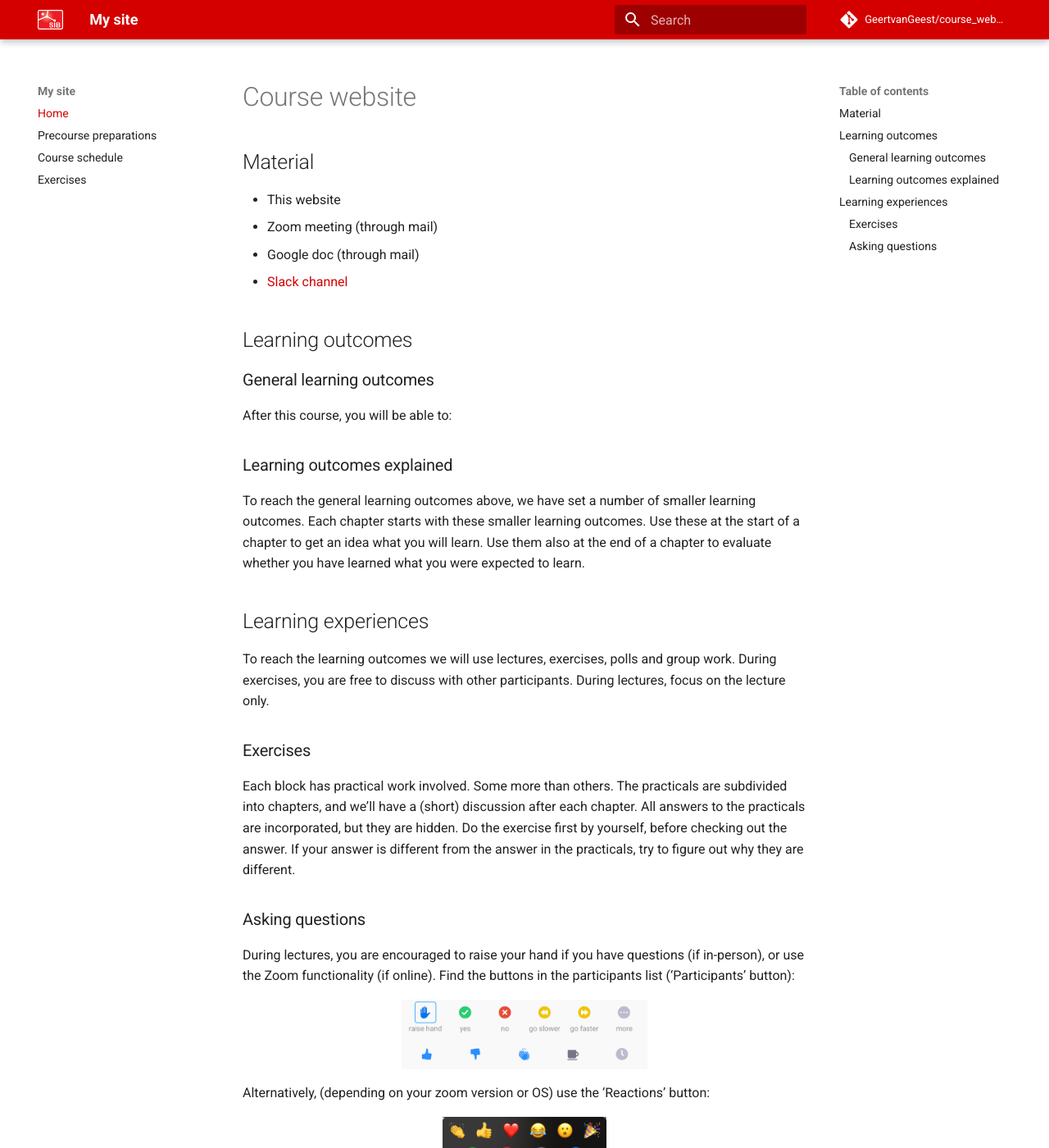
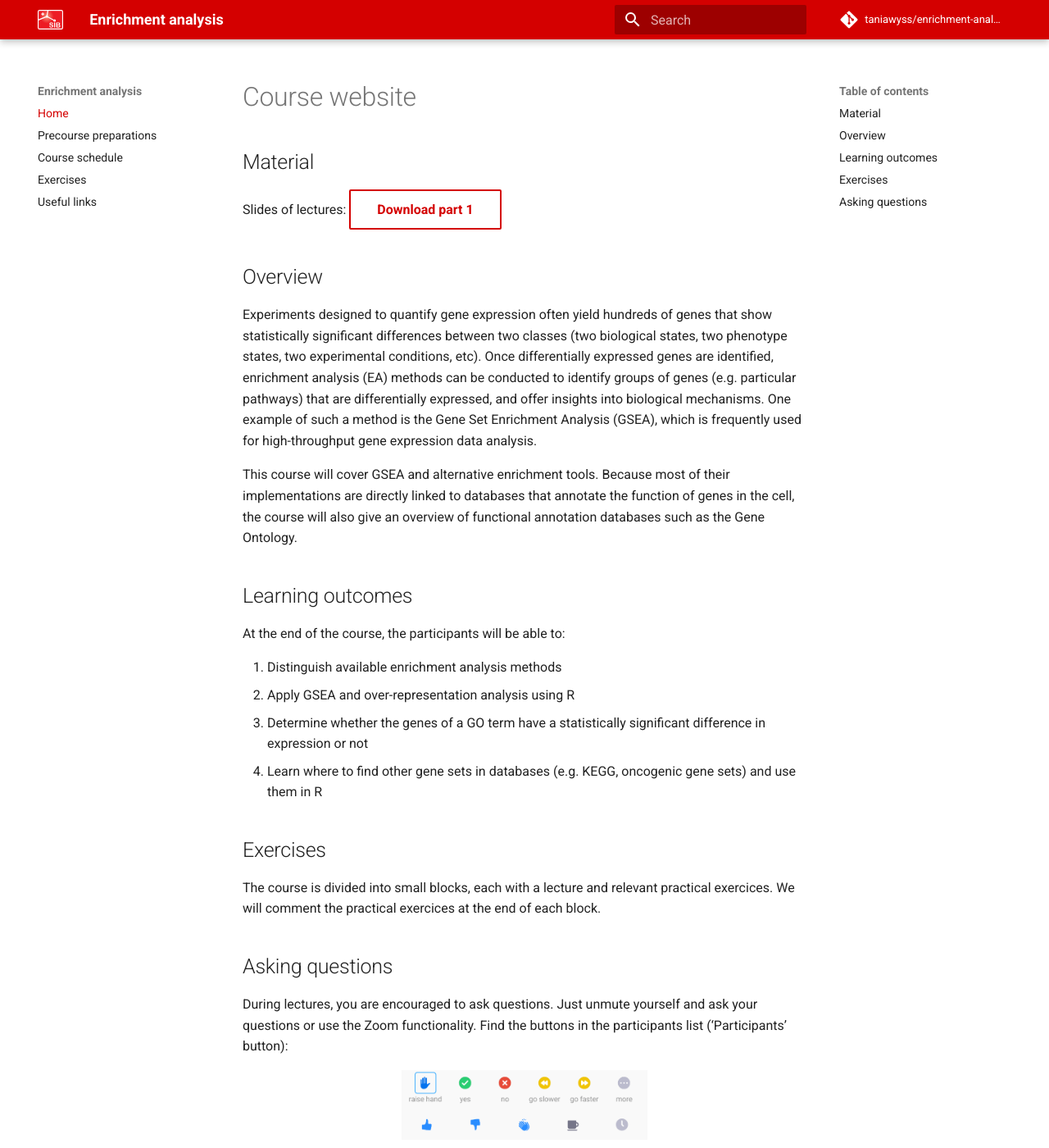
Before and after one commit to sib-swiss/enrichment-analysis-training, an MkDocs documentation site: the page built from docs/index.md, in a window 1280 px wide and 1400 px high. Shown: the whole window at 82% size. Built offline with MkDocs 1.6.1 and Material for MkDocs 9.7.7, drawn with Linux system fonts in a browser that asks for light colours; comment, search, counter and statistics services are not loaded; some of the changed text lies outside the part shown.

Commit message:
short description

```diff
--- a/docs/index.md
+++ b/docs/index.md
@@ -2,31 +2,35 @@
 
 ## Material
 
-* This website
-* Zoom meeting (through mail)
-* Google doc (through mail)
-* [Slack channel](https://slack.com)
+Slides of lectures:
+[Download part 1](../assets/pdfs/EA_122021_TW.pdf){: .md-button }
+
+<!-- This is commented text -->
+<!-- [Download part 2](../assets/pdfs/EA_122021_TW.pdf){: .md-button } -->
+
+## Overview
+
+Experiments designed to quantify gene expression often yield hundreds of genes that show statistically significant differences between two classes (two biological states, two phenotype states, two experimental conditions, etc).
+Once differentially expressed genes are identified, enrichment analysis (EA) methods can be conducted to identify groups of genes (e.g. particular pathways) that are differentially expressed, and offer insights into biological mechanisms.
+One example of such a method is the Gene Set Enrichment Analysis (GSEA), which is frequently used for high-throughput gene expression data analysis.
+
+This course will cover GSEA and alternative enrichment tools. Because most of their implementations are directly linked to databases that annotate the function of genes in the cell, the course will also give an overview of functional annotation databases such as the Gene Ontology.
 
 ## Learning outcomes
 
-### General learning outcomes
+At the end of the course, the participants will be able to:
 
-After this course, you will be able to:
+1. Distinguish available enrichment analysis methods
+2. Apply GSEA and over-representation analysis using R
+3. Determine whether the genes of a GO term have a statistically significant difference in expression or not
+4. Learn where to find other gene sets in databases (e.g. KEGG, oncogenic gene sets) and use them in R
 
-### Learning outcomes explained
+## Exercises
 
-To reach the general learning outcomes above, we have set a number of smaller learning outcomes. Each chapter starts with these smaller learning outcomes. Use these at the start of a chapter to get an idea what you will learn. Use them also at the end of a chapter to evaluate whether you have learned what you were expected to learn.
+The course is divided into small blocks, each with a lecture and relevant practical exercices. We will comment the practical exercices at the end of each block.
 
-## Learning experiences
-
-To reach the learning outcomes we will use lectures, exercises, polls and group work. During exercises, you are free to discuss with other participants. During lectures, focus on the lecture only.
-
-### Exercises
-
-Each block has practical work involved. Some more than others. The practicals are subdivided into chapters, and we'll have a (short) discussion after each chapter. All answers to the practicals are incorporated, but they are hidden. Do the exercise first by yourself, before checking out the answer. If your answer is different from the answer in the practicals, try to figure out why they are different.
-
-### Asking questions
-During lectures, you are encouraged to raise your hand if you have questions (if in-person), or use the Zoom functionality (if online). Find the buttons in the participants list ('Participants' button):
+## Asking questions
+During lectures, you are encouraged to ask questions. Just unmute yourself and ask your questions or use the Zoom functionality. Find the buttons in the participants list ('Participants' button):
 
 <figure>
   <img src="assets/images/zoom_icons.png" width="300"/>
@@ -37,17 +41,3 @@ Alternatively, (depending on your zoom version or OS) use the 'Reactions' button
 <figure>
   <img src="assets/images/reactions_zoom.png" width="200"/>
 </figure>
-
-A main source of communication will be our [slack channel](https://www.slack.com). Ask background questions that interest you personally at **#background**. During the exercises, e.g. if you are stuck or don't understand what is going on, use the slack channel **#q-and-a**.  This channel is not only meant for asking questions but also for answering questions of other participants. If you are replying to a question, use the "reply in thread" option:
-
-<figure>
-  <img src="assets/images/reply_in_thread.png" width="350"/>
-</figure>
-
-The teacher will review the answers, and add/modify if necessary. If you're really stuck and need specific tutor support, write the teachers or helpers personally.
-
-**To summarise:**
-
-* During lectures: raise hand/zoom functionality
-* Personal interest questions: **#background**
-* During exercises: **\#q-and-a** on slack
--- a/mkdocs.yml
+++ b/mkdocs.yml
@@ -1,9 +1,10 @@
-site_name: My site
+site_name: Enrichment analysis
 nav:
     - Home: index.md
     - Precourse preparations: precourse.md
     - Course schedule: course_schedule.md
     - Exercises: exercises.md
+    - Useful links: links.md
 
 theme:
   name: material
@@ -11,8 +12,8 @@ theme:
   favicon: assets/images/SIB_logo.svg
 
 # Repository
-repo_name: GeertvanGeest/course_website_template
-repo_url: https://github.com/GeertvanGeest/course_website_template
+repo_name: taniawyss/enrichment-analysis
+repo_url: https://github.com/taniawyss/enrichment-analysis
 
 markdown_extensions:
   - abbr
```
Also changed, not shown: docs/course_schedule.md (+5 -4 lines), docs/links.md (added, +27 -0 lines), docs/precourse.md (+8 -14 lines), docs/assets/images/reply_in_thread.png (deleted), 2 other files.
